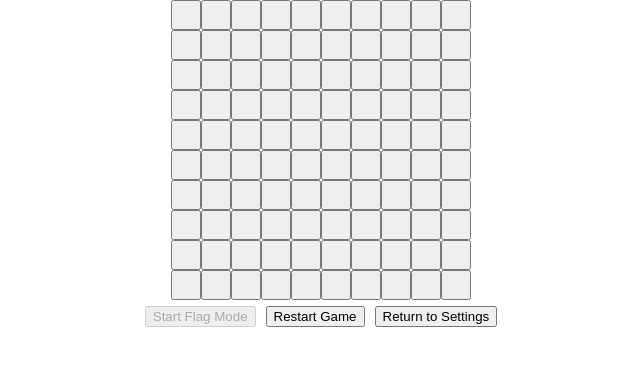
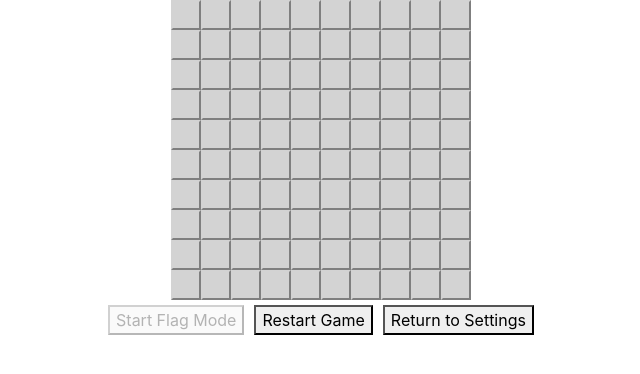
Before and after one commit to RaymondThornley/raymond-portfolio-frontend, a React (Create React App) app: page /minesweeper in a window 1280 px wide. Both pictures are taken after a click on the button "Start Game". Shown: the top 374 px of the page, without its empty margins (319-959 px from the left). Built offline with nearby package versions, Linux system fonts and the light colour scheme.

Commit message:
Added bootstrap

```diff
--- a/package.json
+++ b/package.json
@@ -11,6 +11,7 @@
     "@types/react": "^16.9.23",
     "@types/react-dom": "^16.9.5",
     "@types/react-router-dom": "^5.1.3",
+    "bootstrap": "^4.4.1",
     "react": "^16.13.0",
     "react-dom": "^16.13.0",
     "react-router-dom": "^5.1.2",
--- a/src/App.tsx
+++ b/src/App.tsx
@@ -3,6 +3,7 @@ import {BrowserRouter as Router, Switch, Route} from 'react-router-dom';
 import HomePage from './page/HomePage';
 import NotFoundPage from './page/NotFoundPage';
 import Minesweeper from './minesweeper/Minesweeper';
+import 'bootstrap/dist/css/bootstrap.css';
 
 function App() {
     return (
--- a/src/css/minesweeper.css
+++ b/src/css/minesweeper.css
@@ -17,10 +17,29 @@
 }
 
 .minesweeperSpace{
+    line-height: 24px;
     height: 30px;
     width: 30px;
     vertical-align: middle;
     font-size: 20px;
+    text-rendering: auto;
+    color: black;
+    letter-spacing: normal;
+    word-spacing: normal;
+    text-transform: none;
+    text-indent: 0px;
+    text-shadow: none;
+    display: inline-block;
+    text-align: center;
+    cursor: pointer;
+    background-color: lightgray;
+    box-sizing: border-box;
+    margin: 0;
+    padding: 1px 6px;
+    border-width: 2px;
+    border-style: outset;
+    border-color: lightgray;
+    border-image: initial;
 }
 
 .minesweeperSpace.minesweeperSpaceQ{
--- a/src/minesweeper/MinesweeperSpace.tsx
+++ b/src/minesweeper/MinesweeperSpace.tsx
@@ -10,8 +10,8 @@ type MinesweeperSpaceProps = {
 const MinesweeperSpace = (props: MinesweeperSpaceProps) => {
     const clickFunction = function () { props.clickFunction(props.xVal, props.yVal) }
 
-    return <input type="button" value={props.textValue} onClick={clickFunction}
-        className={"minesweeperSpace minesweeperSpace" + props.textValue} />
+    return <span className={"minesweeperSpace minesweeperSpace" + props.textValue}
+        onClick={clickFunction}>{props.textValue}</span>
 }
 
 export default MinesweeperSpace;
```
Also changed, not shown: 1 other file (tests, documents, lock files or other folders).
